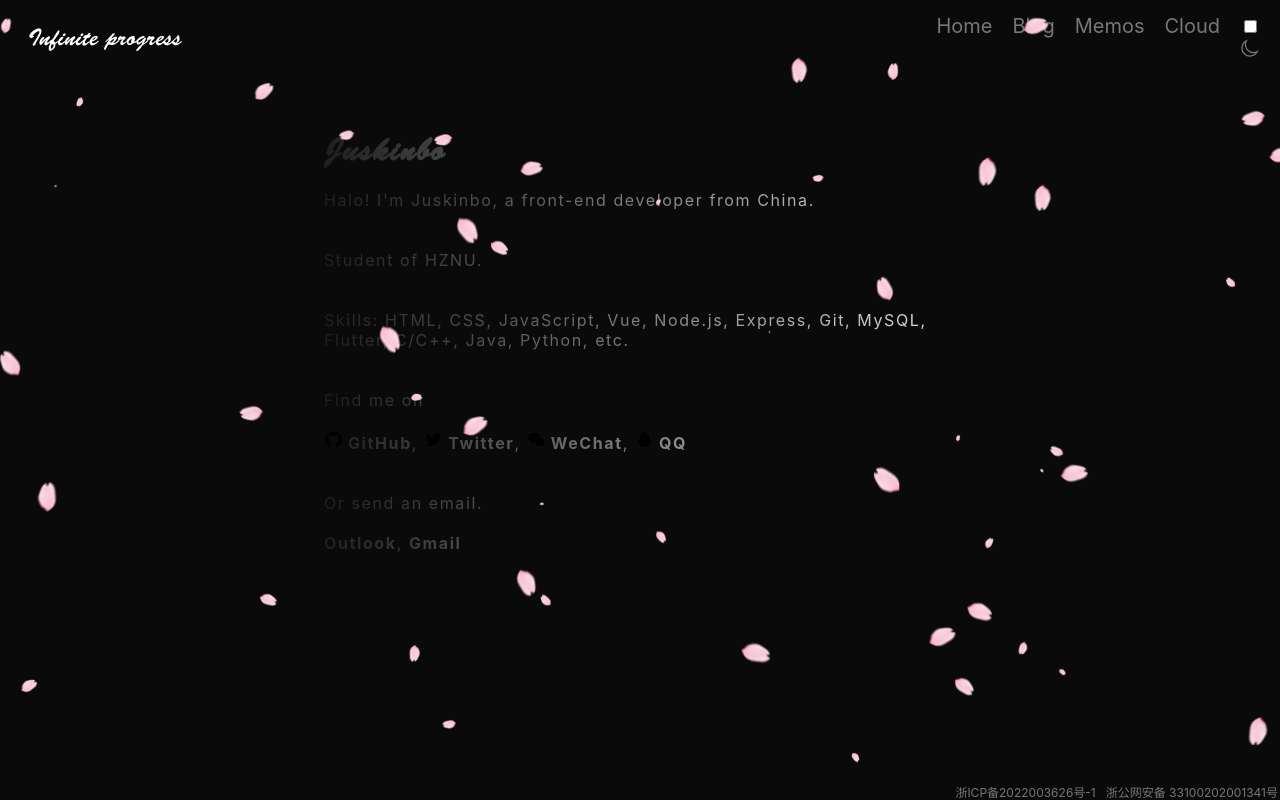
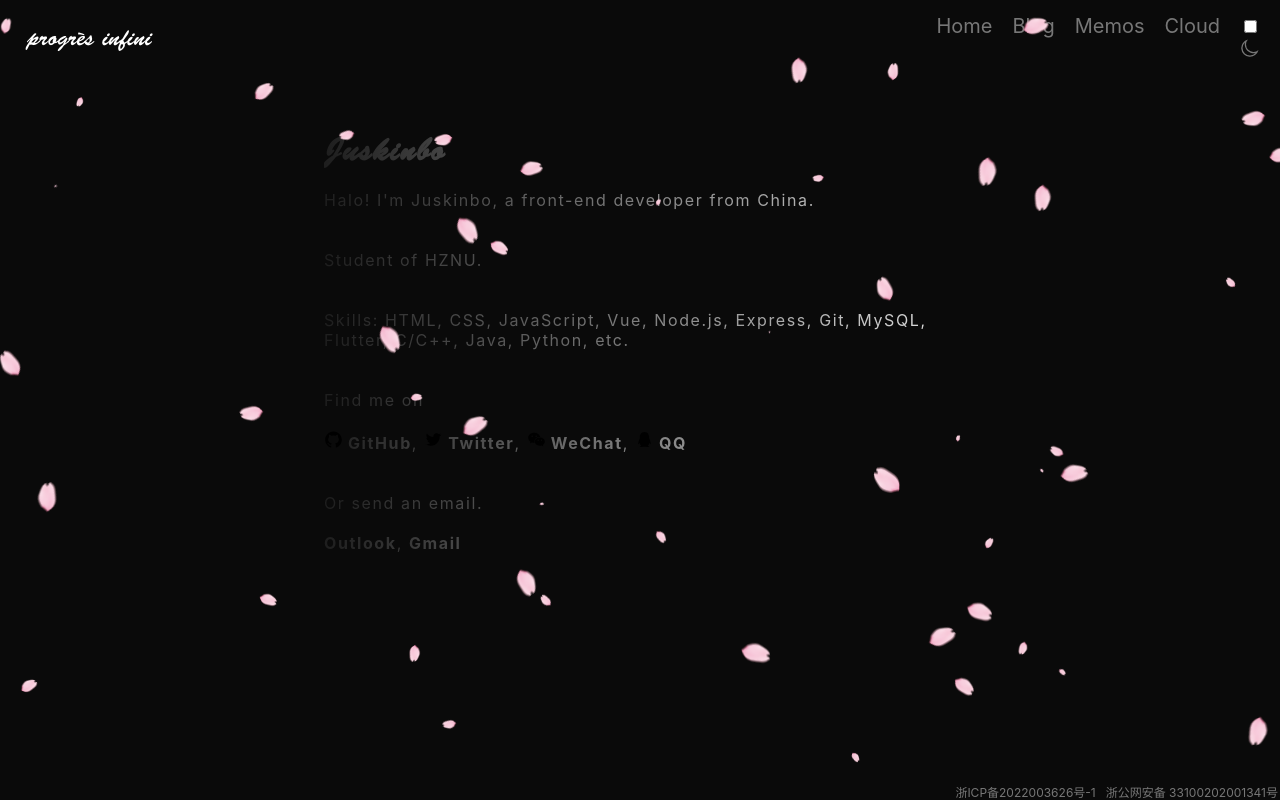
Before and after one commit to Juskinbo/home-juskinbo, a Vue app: page / in a window 1280 px wide. Built offline with nearby package versions, Linux system fonts and the light colour scheme.

Commit message:
feat: add infoconfig.json to control website content

```diff
--- /dev/null
+++ b/infoconfig.json
@@ -0,0 +1,44 @@
+{
+  "name": "Juskinbo",
+  "motto": "progrès infini",
+  "links": [
+    {
+      "index": 1,
+      "title": "Home",
+      "icon": "https://s2.loli.net/2023/05/26/vamwe9r4CxDb2LQ.png",
+      "url": "/"
+    },
+    {
+      "index": 2,
+      "title": "Blog",
+      "icon": "https://s2.loli.net/2023/05/26/Q5yxwOA1MspRbV9.png",
+      "url": "https://blog.juskinbo.cn"
+    },
+    {
+      "index": 3,
+      "title": "Memos",
+      "icon": "https://s2.loli.net/2023/05/26/tV5vOPBKY9jA6rG.png",
+      "url": "https://memos.juskinbo.cn"
+    },
+    {
+      "index": 4,
+      "title": "Cloud",
+      "icon": "https://s2.loli.net/2023/05/26/R3cJXgif7dbvFA2.png",
+      "url": "https://cloud.juskinbo.cn"
+    }
+  ],
+  "filing": [
+    {
+      "index": 1,
+      "name": "ICP",
+      "number": "浙ICP备2022003626号-1",
+      "url": "https://beian.miit.gov.cn/"
+    },
+    {
+      "index": 2,
+      "name": "gongan",
+      "number": "浙公网安备 33100202001341号",
+      "url": "https://www.beian.gov.cn/"
+    }
+  ]
+}
--- a/src/components/footerComponent.vue
+++ b/src/components/footerComponent.vue
@@ -1,10 +1,11 @@
 <template>
   <div class="footer">
-    <a href="https://beian.miit.gov.cn/">浙ICP备2022003626号-1</a>
-    <a href="https://www.beian.gov.cn/">浙公网安备 33100202001341号</a>
+    <a v-for="o in filing" :key="o.index" :href="o.url">{{ o.number }}</a>
   </div>
 </template>
-<script>
+<script setup>
+const filing = require('/infoconfig.json').filing
+
 </script>
 <style scoped>
 a {
--- a/src/components/headerComponent.vue
+++ b/src/components/headerComponent.vue
@@ -1,6 +1,6 @@
 <template>
   <div class="header">
-    <div class="name"><a href="/">Infinite progress</a></div>
+    <div class="name"><a href="/">{{ motto }}</a></div>
     <div class='websites'>
       <a v-for="o in websites" :key="o.title" :href="o.url" class="website"><img :src="o.icon" class="icons"><span
           class="titles">{{ o.title }}</span></a>
@@ -12,6 +12,8 @@
 import { ref, watch } from 'vue'
 import { ElSwitch } from 'element-plus'
 import { Sunny, Moon } from '@element-plus/icons-vue'
+const websites = require('/infoconfig.json').links
+const motto = require('/infoconfig.json').motto
 const now = ref(new Date())
 let value
 if (now.value.getHours() >= 6 && now.value.getHours() < 18) {
@@ -32,12 +34,6 @@ watch(value, (val) => {
   }
 }, { immediate: true })
 
-const websites = [
-  { index: 1, title: 'Home', url: '/', icon: 'https://s2.loli.net/2023/05/26/vamwe9r4CxDb2LQ.png' },
-  { index: 2, title: 'Blog', url: 'https://blog.juskinbo.cn', icon: 'https://s2.loli.net/2023/05/26/Q5yxwOA1MspRbV9.png' },
-  { index: 3, title: 'Memos', url: 'https://memos.juskinbo.cn', icon: 'https://s2.loli.net/2023/05/26/tV5vOPBKY9jA6rG.png' },
-  { index: 4, title: 'Cloud', url: 'https://cloud.juskinbo.cn', icon: 'https://s2.loli.net/2023/05/26/R3cJXgif7dbvFA2.png' }
-]
 </script>
 <style scoped>
 @font-face {
--- a/src/components/mainComponent.vue
+++ b/src/components/mainComponent.vue
@@ -1,6 +1,6 @@
 <template>
   <div class='introduction'>
-    <h1 style="font-family: brush-script">Juskinbo</h1>
+    <h1 style="font-family: brush-script">{{ name }}</h1>
     <p class="detail">
       Halo! I'm Juskinbo, a front-end developer from China.
       <br>
@@ -33,6 +33,9 @@
     </p>
   </div>
 </template>
+<script setup>
+const name = require('/infoconfig.json').name
+</script>
 <style scoped>
 img {
   height: 19px;
```
